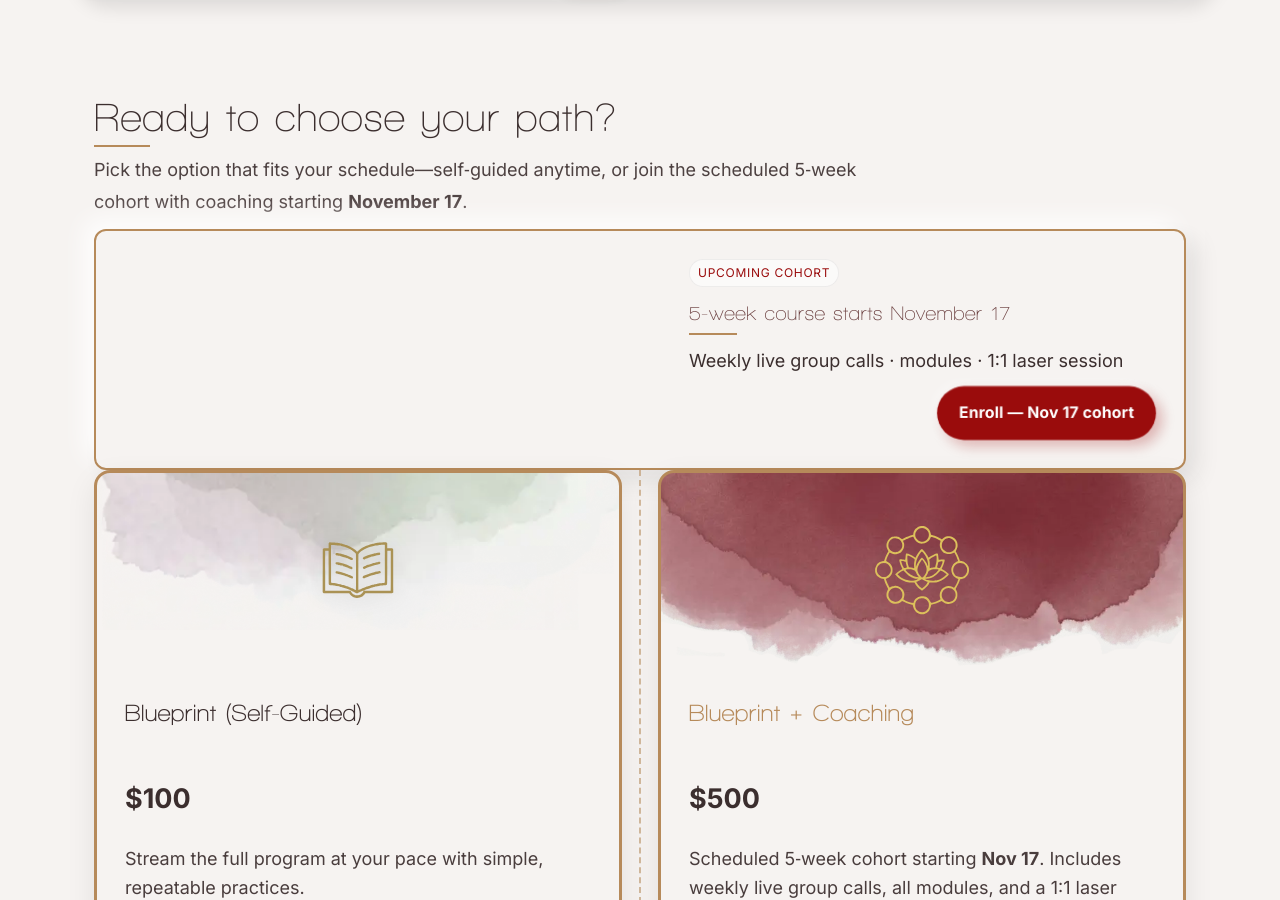
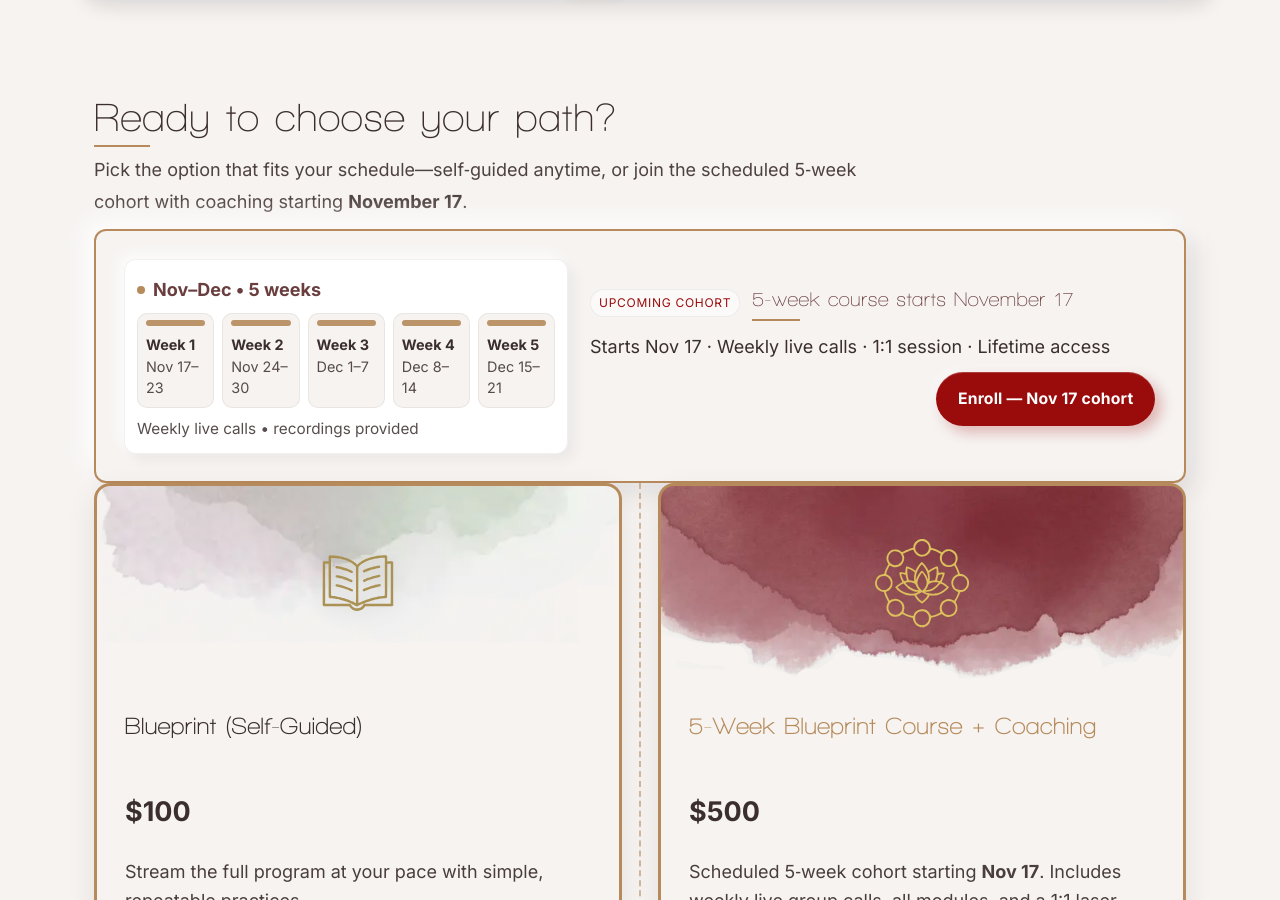
Before and after one commit to chriswakeley/test-blog, a Jekyll site: the page built from index.md, in a window 1280 px wide and 900 px high, scrolled down 3581 px. Built offline with Jekyll 4.4.1, drawn with Linux system fonts in a browser that asks for light colours; some of the changed text lies outside the part shown.

Commit message:
Add cohort calendar and update course details for improved clarity and accessibility

```diff
--- a/assets/css/main.css
+++ b/assets/css/main.css
@@ -794,12 +794,29 @@ main{flex:1}
 /* Cohort info panel styling (matches panel look with gold border) */
 .cohort-panel{ position:relative; border:2px solid var(--sb-gold); border-radius:12px; background: var(--sb-warm); padding: clamp(20px, 3.5vw, 28px);
   box-shadow: -10px -10px 24px rgba(255,255,255,.85), 10px 10px 24px rgba(0,0,0,.10) }
+.cohort-panel.cohort-panel--grid{ display:grid; grid-template-columns: 1.1fr 1.4fr; gap: clamp(14px, 2.5vw, 22px); align-items:center }
 .cohort-panel .panel-body{ display:flex; gap:12px; align-items:center; flex-wrap:wrap }
 .cohort-panel .panel-body .eyebrow{ font-size:12px; text-transform:uppercase; letter-spacing:.06em; color: var(--sb-red); background: rgba(255,255,255,.6); border:1px solid rgba(0,0,0,.06); border-radius:999px; padding:4px 8px }
 .cohort-panel .panel-body h3{ margin:0; font-size:20px; color:#6a3e3e; position:relative; padding-bottom:6px }
 .cohort-panel .panel-body h3::after{ content:""; position:absolute; left:0; bottom:0; width:48px; height:2px; background: var(--sb-gold) }
 .cohort-panel .panel-body .details{ opacity:.9 }
 .cohort-panel .panel-body .btn{ margin-left:auto }
+
+/* Mini calendar visual for cohort timeframe */
+.cohort-calendar{ background: #fff; border:1px solid rgba(0,0,0,.06); border-radius:12px; padding:12px; box-shadow: -6px -6px 14px rgba(255,255,255,.75), 6px 6px 14px rgba(0,0,0,.06) }
+.cohort-calendar .cal-header{ font-weight:800; color:#6a3e3e; margin:4px 0 10px; display:flex; align-items:center; gap:8px }
+.cohort-calendar .cal-header .dot{ width:8px; height:8px; border-radius:50%; background: var(--sb-gold); display:inline-block }
+.cohort-calendar .cal-weeks{ display:grid; grid-template-columns: repeat(5, 1fr); gap:8px }
+.cohort-calendar .cal-week{ position:relative; background: var(--sb-warm); border:1px solid rgba(0,0,0,.06); border-radius:10px; padding:8px }
+.cohort-calendar .cal-week::before{ content:""; position:absolute; left:8px; right:8px; top:6px; height:6px; border-radius:4px; background: var(--sb-gold); opacity:.9 }
+.cohort-calendar .wk-label{ margin-top:12px; font-weight:700; font-size:.8rem; color: var(--sb-ink) }
+.cohort-calendar .wk-dates{ font-size:.8rem; opacity:.85 }
+.cohort-calendar .cal-foot{ margin-top:10px; font-size:.85rem; opacity:.85 }
+
+@media (max-width: 900px){
+  .cohort-panel.cohort-panel--grid{ grid-template-columns: 1fr }
+  .cohort-calendar .cal-weeks{ grid-template-columns: repeat(3, 1fr) }
+}
 
 /* Laser Coaching Spotlight (cohesive with site theme) */
 .laser-spotlight .laser-card{
--- a/index.md
+++ b/index.md
@@ -243,11 +243,22 @@ title: Home
     </div>
 
     <!-- Upcoming cohort panel -->
-    <div class="panel cohort-panel">
+    <div class="panel cohort-panel cohort-panel--grid">
+      <div class="cohort-calendar" aria-label="Course timeframe calendar: five consecutive weeks starting November 17">
+        <div class="cal-header"><span class="dot" aria-hidden="true"></span><span><strong>Nov–Dec</strong> • 5 weeks</span></div>
+        <div class="cal-weeks">
+          <div class="cal-week" aria-label="Week 1: November 17 to 23"><div class="wk-label">Week 1</div><div class="wk-dates">Nov 17–23</div></div>
+          <div class="cal-week" aria-label="Week 2: November 24 to 30"><div class="wk-label">Week 2</div><div class="wk-dates">Nov 24–30</div></div>
+          <div class="cal-week" aria-label="Week 3: December 1 to 7"><div class="wk-label">Week 3</div><div class="wk-dates">Dec 1–7</div></div>
+          <div class="cal-week" aria-label="Week 4: December 8 to 14"><div class="wk-label">Week 4</div><div class="wk-dates">Dec 8–14</div></div>
+          <div class="cal-week" aria-label="Week 5: December 15 to 21"><div class="wk-label">Week 5</div><div class="wk-dates">Dec 15–21</div></div>
+        </div>
+        <div class="cal-foot">Weekly live calls • recordings provided</div>
+      </div>
       <div class="panel-body">
         <span class="eyebrow">Upcoming Cohort</span>
         <h3>5‑week course starts November 17</h3>
-        <span class="details">Weekly live group calls · modules · 1:1 laser session</span>
+        <span class="details">Starts Nov 17 · Weekly live calls · 1:1 session · Lifetime access</span>
         <a class="btn" href="https://stressburner.systeme.io/126ed7cc" target="_blank" rel="noopener">Enroll — Nov 17 cohort</a>
       </div>
     </div>
@@ -273,13 +284,13 @@ title: Home
         </div>
       </div>
 
-      <!-- Right: Blueprint + Coaching -->
+      <!-- Right: 5‑Week Blueprint Course + Coaching -->
       <div>
         <div class="price-card coaching">
           <div class="media-band">
             <img class="media-center" src="{{ '/assets/images/coachingicon.svg' | relative_url }}" alt="Coaching icon" />
           </div>
-          <h3 class="card-title">Blueprint + Coaching</h3>
+          <h3 class="card-title">5‑Week Blueprint Course + Coaching</h3>
           <p class="card-price">$500</p>
           <p class="card-blurb">Scheduled 5‑week cohort starting <strong>Nov 17</strong>. Includes weekly live group calls, all modules, and a 1:1 laser session.</p>
           <ul class="features-check">
@@ -294,7 +305,7 @@ title: Home
         </div>
       </div>
     </div>
-    <p style="margin-top:12px; opacity:.9"><em>After checkout, you’ll receive an email with a link to complete your registration and get access.</em></p>
+    <p style="margin-top:12px; opacity:.9"><em>After checkout: complete registration from your welcome email, visit the community at <a href="https://stressburner.systeme.io/community/stress-burner-fall25" target="_blank" rel="noopener">stressburner.systeme.io/community/stress-burner-fall25</a>, and email <a href="mailto:{{ site.email }}">{{ site.email }}</a> with any questions.</em></p>
   </div>
 
 </section>
```
Also changed, not shown: course.md (+17 -6 lines).
